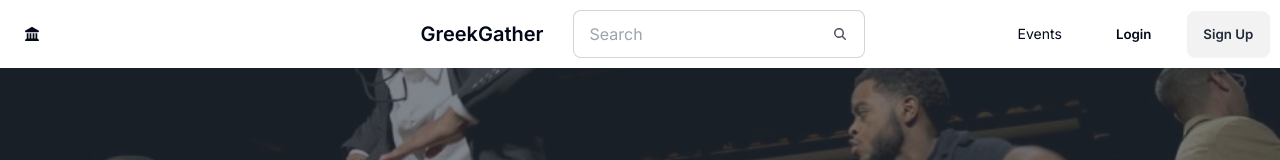
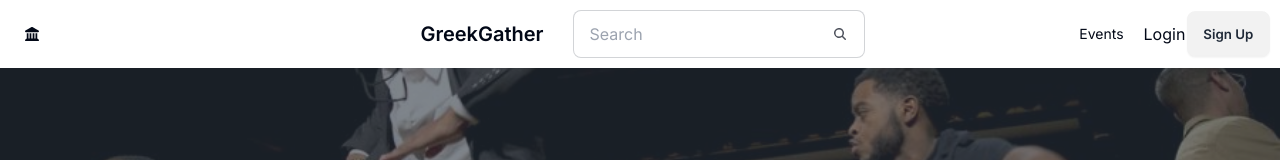
Before and after one commit to christprix/GatherGreek, a Next.js app: page / in a window 1280 px wide. Shown: the top 160 px of the page. Built offline with nearby package versions, Linux system fonts and the light colour scheme; no server answers.

Commit message:
add login button

```diff
--- a/src/components/Nav.tsx
+++ b/src/components/Nav.tsx
@@ -27,7 +27,7 @@ export default async function Nav({ logo }: any) {
             <Link href={"/events"}>Events</Link>
           </li>
         </ul>
-        <a className="btn btn-ghost mx-4">Login</a>
+        <Link href={"/api/auth/signin"}>Login</Link>
         <a className="btn">Sign Up</a>
       </div>
       <div className="navbar-end md:hidden">
```
